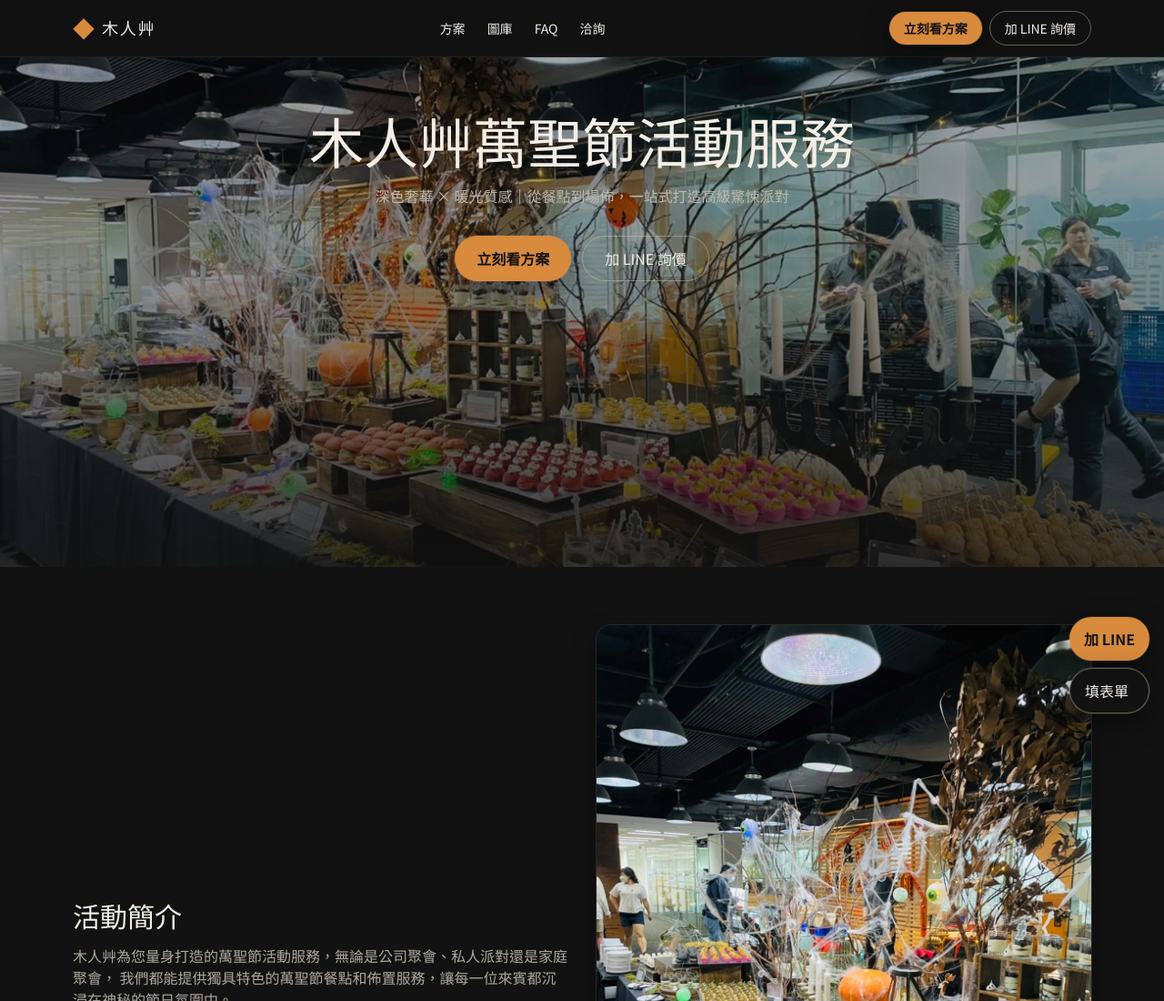
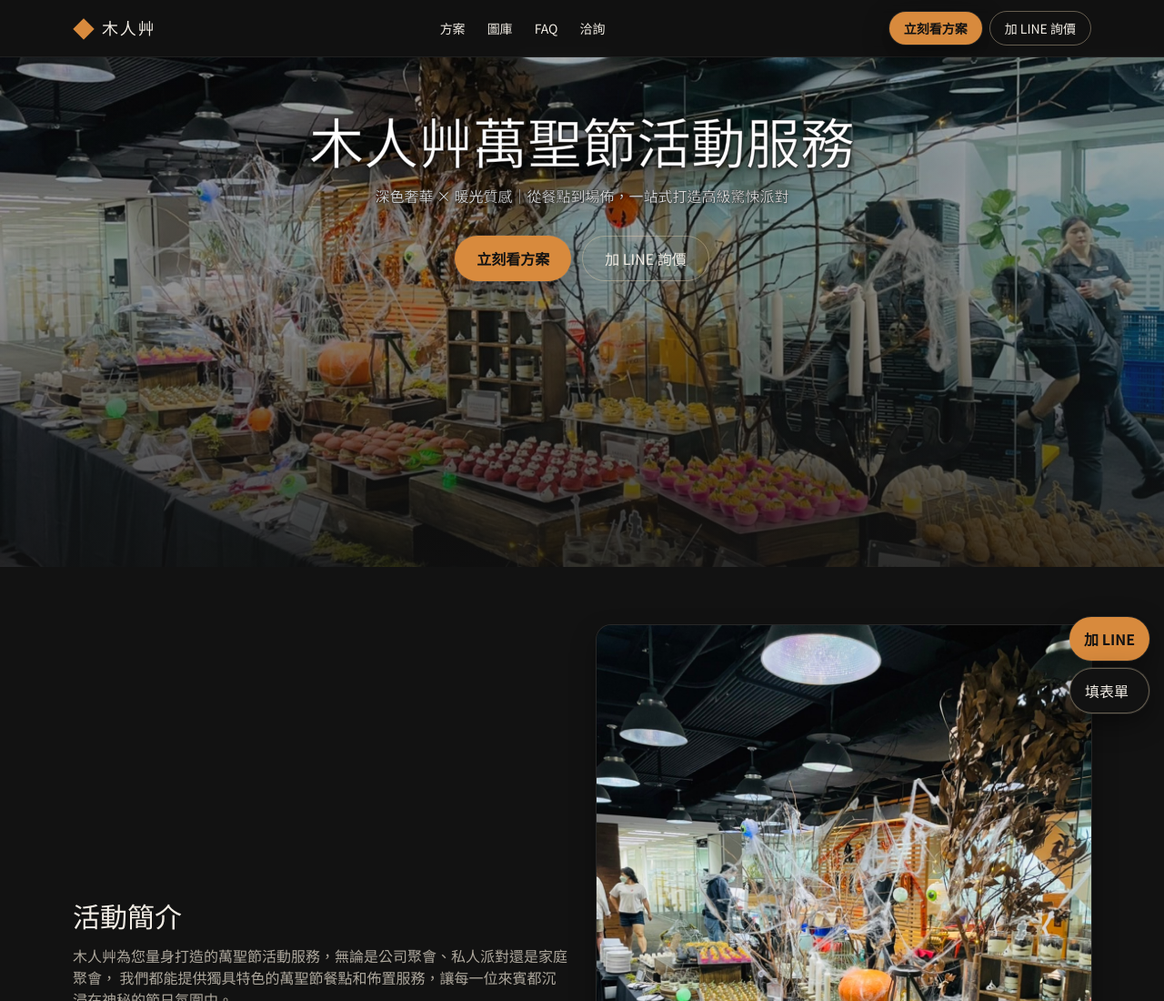
Before and after one commit to Muzentsao/muzentsao3.github.io, a plain HTML site: page index.html in a window 1280 px wide. Shown: the top 1100 px of the page at 91% size. Drawn offline with nearby package versions, Linux system fonts and the light colour scheme.

Commit message:
Update index.html

```diff
--- a/index.html
+++ b/index.html
@@ -42,31 +42,23 @@
   }
 </script>
 
-    <style>
-  /* 主標題：細描邊 + 多層柔光陰影 */
-  .text-clarity-strong{
-    -webkit-text-stroke: 1px rgba(0,0,0,.35);  /* Safari/Chrome */
-            text-stroke: 1px rgba(0,0,0,.35);  /* 其他瀏覽器忽略也沒關係 */
+ <style>
+  /* 主標：更厚的黑色陰影＋細描邊 */
+  .title-boost{
+    -webkit-text-stroke: 1.2px rgba(0,0,0,.40);
+            text-stroke: 1.2px rgba(0,0,0,.40);
     text-shadow:
-      0 1px 2px rgba(0,0,0,.45),
-      0 4px 10px rgba(0,0,0,.35),
-      0 10px 28px rgba(0,0,0,.30);
+      0 2px 4px rgba(0,0,0,.60),
+      0 8px 22px rgba(0,0,0,.45),
+      0 18px 44px rgba(0,0,0,.40);
   }
-
-  /* 副標與 CTA 文字：較輕量的柔光 */
-  .text-clarity-medium{
-    -webkit-text-stroke: .6px rgba(0,0,0,.28);
-            text-stroke: .6px rgba(0,0,0,.28);
+  /* 小標：中等強度陰影＋描邊（比 CTA 更強，但比主標弱） */
+  .subtitle-boost{
+    -webkit-text-stroke: .8px rgba(0,0,0,.32);
+            text-stroke: .8px rgba(0,0,0,.32);
     text-shadow:
-      0 1px 2px rgba(0,0,0,.40),
-      0 3px 10px rgba(0,0,0,.28);
-  }
-
-  /* 行動鈕：加外框讓邊緣更乾淨 */
-  .btn-ring{
-    box-shadow: 0 10px 24px rgba(0,0,0,.45);
-    outline: 1px solid rgba(255,255,255,.14);
-    outline-offset: -1px;
+      0 1px 3px rgba(0,0,0,.55),
+      0 6px 18px rgba(0,0,0,.38);
   }
 </style>
 
@@ -127,14 +119,13 @@
   <!-- 內容置中：關鍵在這裡 -->
   <div class="relative z-10 max-w-6xl mx-auto px-4 h-full
               flex flex-col items-center justify-center text-center py-16">
-    <h1 class="font-serif text-4xl md:text-6xl leading-tight animate-fade">
-      木人艸萬聖節活動服務
-    </h1>
+    <h1 class="font-serif text-4xl md:text-6xl leading-tight text-white title-boost">
+  木人艸萬聖節活動服務
+</h1>
 
-    <p class="mt-4 max-w-2xl text-sand animate-fade" style="animation-delay:80ms">
-      深色奢華 × 暖光質感｜從餐點到場佈，一站式打造高級驚悚派對
-    </p>
-
+<p class="mt-4 max-w-3xl mx-auto text-white subtitle-boost">
+  深色奢華 × 暖光質感｜從餐點到場佈，一站式打造高級驚悚派對
+</p>
     <div class="mt-8 flex flex-wrap gap-3 justify-center animate-fade" style="animation-delay:120ms">
       <a href="#plans"
          class="inline-flex items-center rounded-full bg-amberdeep text-onyx px-6 py-3 font-semibold shadow-glow hover:brightness-108 transition">
```
